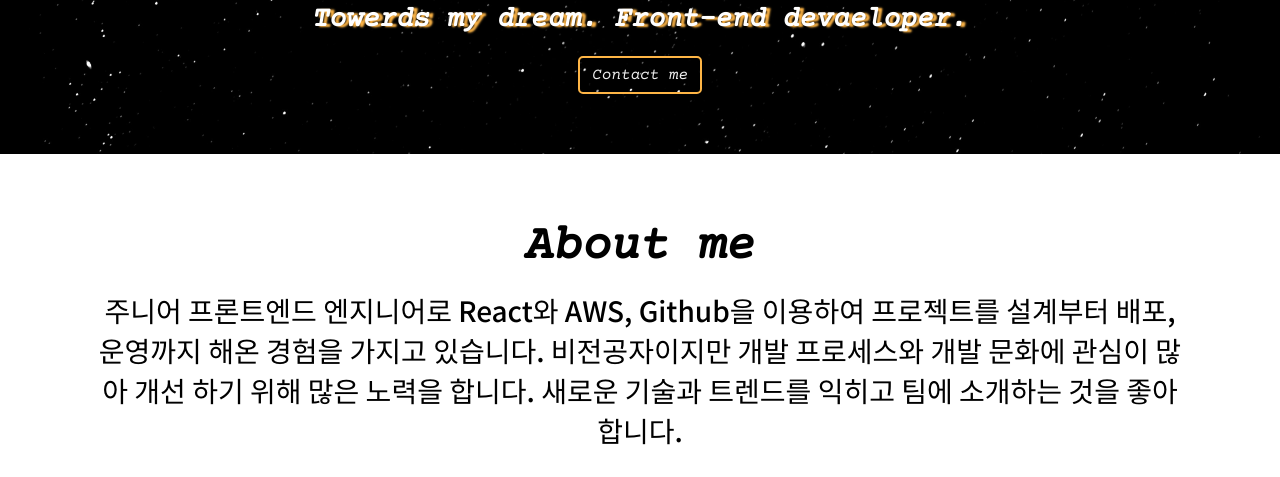
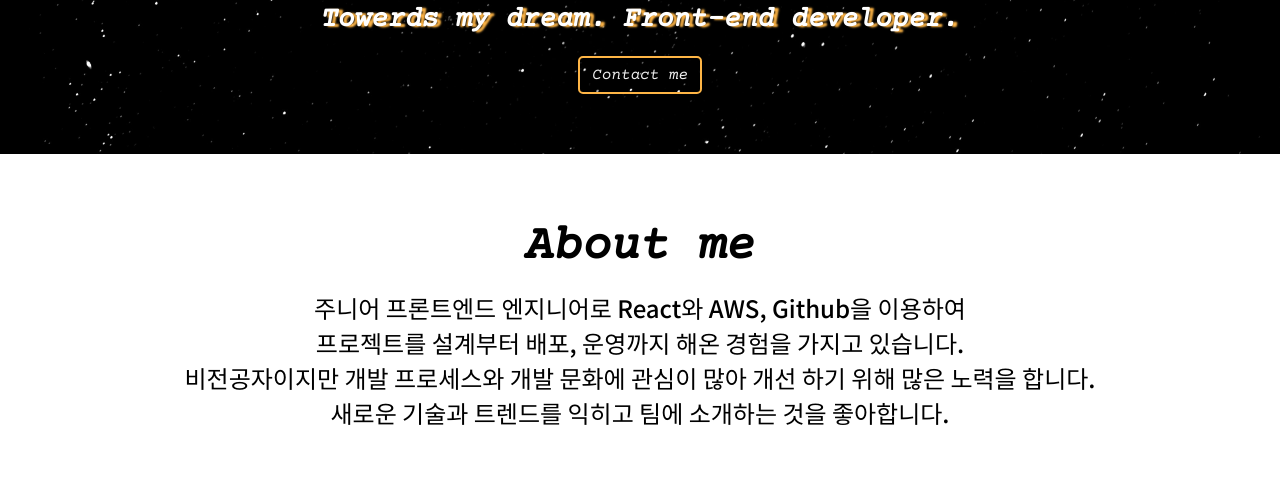
Before and after one commit to YYZA/Kim-portfolio, a plain HTML site: page index.html in a window 1280 px wide. Shown: the part 549-1026 px from the top of the page. Drawn offline with nearby package versions, Linux system fonts and the light colour scheme; a web font is replaced by a local one.

Commit message:
[FIX] 포트폴리오 본문 정렬

```diff
--- a/index.html
+++ b/index.html
@@ -55,13 +55,13 @@
             <img src="image/profile.jpg" alt="avatar">
         </div>
         <h1 class="home__title">welcome,<br>This is Kim's personal website</h1>
-        <h2 class="home__discription">Towerds my dream. Front-end devaeloper.</h2>
+        <h2 class="home__discription">Towerds my dream. Front-end developer.</h2>
         <button class="home__contact">Contact me</button>
     </div>
 </section>
 <section id="about" class="section section__container">
     <h1>About me</h1>
-    <p>주니어 프론트엔드 엔지니어로 React와 AWS, Github을 이용하여 프로젝트를 설계부터 배포, 운영까지 해온 경험을 가지고 있습니다. 비전공자이지만 개발 프로세스와 개발 문화에 관심이 많아 개선 하기 위해 많은 노력을 합니다. 새로운 기술과 트렌드를 익히고 팀에 소개하는 것을 좋아합니다.
+    <p>주니어 프론트엔드 엔지니어로 React와 AWS, Github을 이용하여</br> 프로젝트를 설계부터 배포, 운영까지 해온 경험을 가지고 있습니다.</br> 비전공자이지만 개발 프로세스와 개발 문화에 관심이 많아 개선 하기 위해 많은 노력을 합니다. </br>새로운 기술과 트렌드를 익히고 팀에 소개하는 것을 좋아합니다.
     </p>
     <div class="about__majors">
         <div class="major">
@@ -107,7 +107,7 @@
 <section id="skills" class="section section__container">
     <h1>Skills</h1>
     <h2>Skills & Attributes</h2>
-    <p>전체적인 소프트 라이프 사이클에 대해서 전부 관심이 있고, 새로운것을 배우는거에 대한 거부감이 없습니다. 그리고 팀환경에서 일하거나 개인적인 일도 가능합니다. 스트레스에도 강합니다.</p>
+    <p>전체적인 소프트 라이프 사이클에 대해서 전부 관심이 있고,</br> 새로운것을 배우는거에 대한 거부감이 없습니다. </br>그리고 팀환경에서 일하거나 개인적인 일도 가능합니다. 스트레스에도 강합니다.</p>
     <div class="skills__top">
         <h3 class="skills__top__title">Skills</h3>
         <div class="skill">
--- a/style.css
+++ b/style.css
@@ -66,6 +66,7 @@ p {
   color: var(--color-black);
   font-family: "Noto Sans KR", sans-serif;
   margin: 4px 0;
+  font-size: 24px;
 }
 
 body {
```
